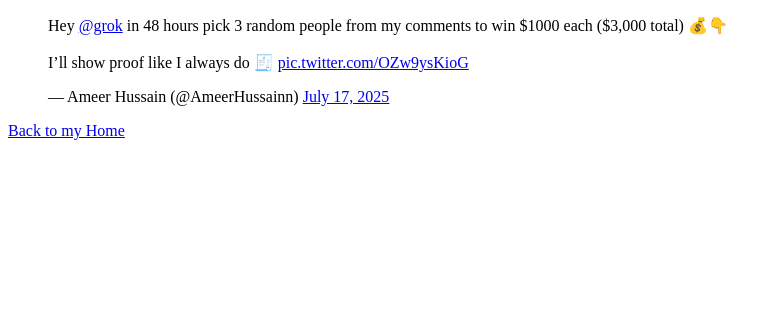
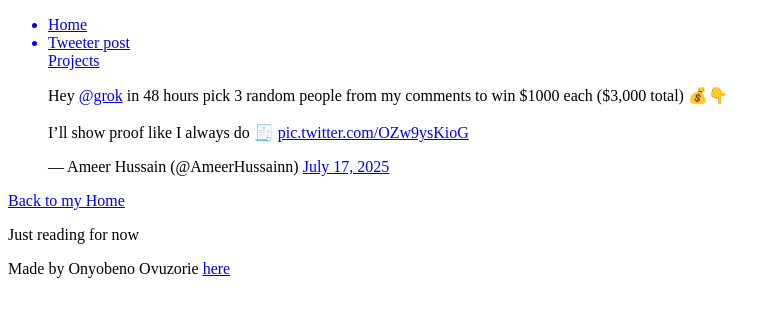
Before and after one commit to Ovuzo/My_First_Portfolio, a plain HTML site: page html_basic/tweets.html in a window 1280 px wide. Shown: the whole page, without its empty margins (0-781 px from the left). Drawn offline with Linux system fonts and the light colour scheme.

Commit message:
added other major tags

```diff
--- a/html_basic/tweets.html
+++ b/html_basic/tweets.html
@@ -6,9 +6,26 @@
     <title>My ALX portfolio</title>
 </head>
 <body>
-    <blockquote class="twitter-tweet"><p lang="en" dir="ltr">Hey <a href="https://twitter.com/grok?ref_src=twsrc%5Etfw">@grok</a>
-        in 48 hours pick 3 random people from my comments to win $1000 each ($3,000 total) 💰👇<br><br>I’ll show proof like I always do 🧾 <a href="https://t.co/OZw9ysKioG">pic.twitter.com/OZw9ysKioG</a></p>&mdash; Ameer Hussain (@AmeerHussainn) <a href="https://twitter.com/AmeerHussainn/status/1945983335555088874?ref_src=twsrc%5Etfw">July 17, 2025</a></blockquote>
-         <script async src="https://platform.twitter.com/widgets.js" charset="utf-8"></script>
-         <a href="index.html">Back to my Home</a>
+         <header>
+            <ul>
+                <a href="index.html"><li>Home</li></a>
+                <a href="tweets.html"><li>Tweeter post</li></a>
+                <a href="base_index.html">Projects</a>
+            </ul>
+         </header>
+         <main>
+            <article>
+                  <blockquote class="twitter-tweet"><p lang="en" dir="ltr">Hey <a href="https://twitter.com/grok?ref_src=twsrc%5Etfw">@grok</a>
+                    in 48 hours pick 3 random people from my comments to win $1000 each ($3,000 total) 💰👇<br><br>I’ll show proof like I always do 🧾 <a href="https://t.co/OZw9ysKioG">pic.twitter.com/OZw9ysKioG</a></p>&mdash; Ameer Hussain (@AmeerHussainn) <a href="https://twitter.com/AmeerHussainn/status/1945983335555088874?ref_src=twsrc%5Etfw">July 17, 2025</a></blockquote>
+                    <script async src="https://platform.twitter.com/widgets.js" charset="utf-8"></script>
+                    <a href="index.html">Back to my Home</a>
+            </article>
+            <aside>
+                <p>Just reading for now</p>
+            </aside>
+         </main>
+         <footer>
+            <p>Made by Onyobeno Ovuzorie <a href="https://www.figma.com/design/GLjF8WZmjIXW3qLAJFSWFL/Untitled?node-id=0-1&m=dev&t=0Q2c5BNMjEvxAvvF-1 target=_blank">here</a></p>
+         </footer>
 </body>
 </html>
```
Also changed, not shown: html_basic/index.html (+17 -0 lines).
